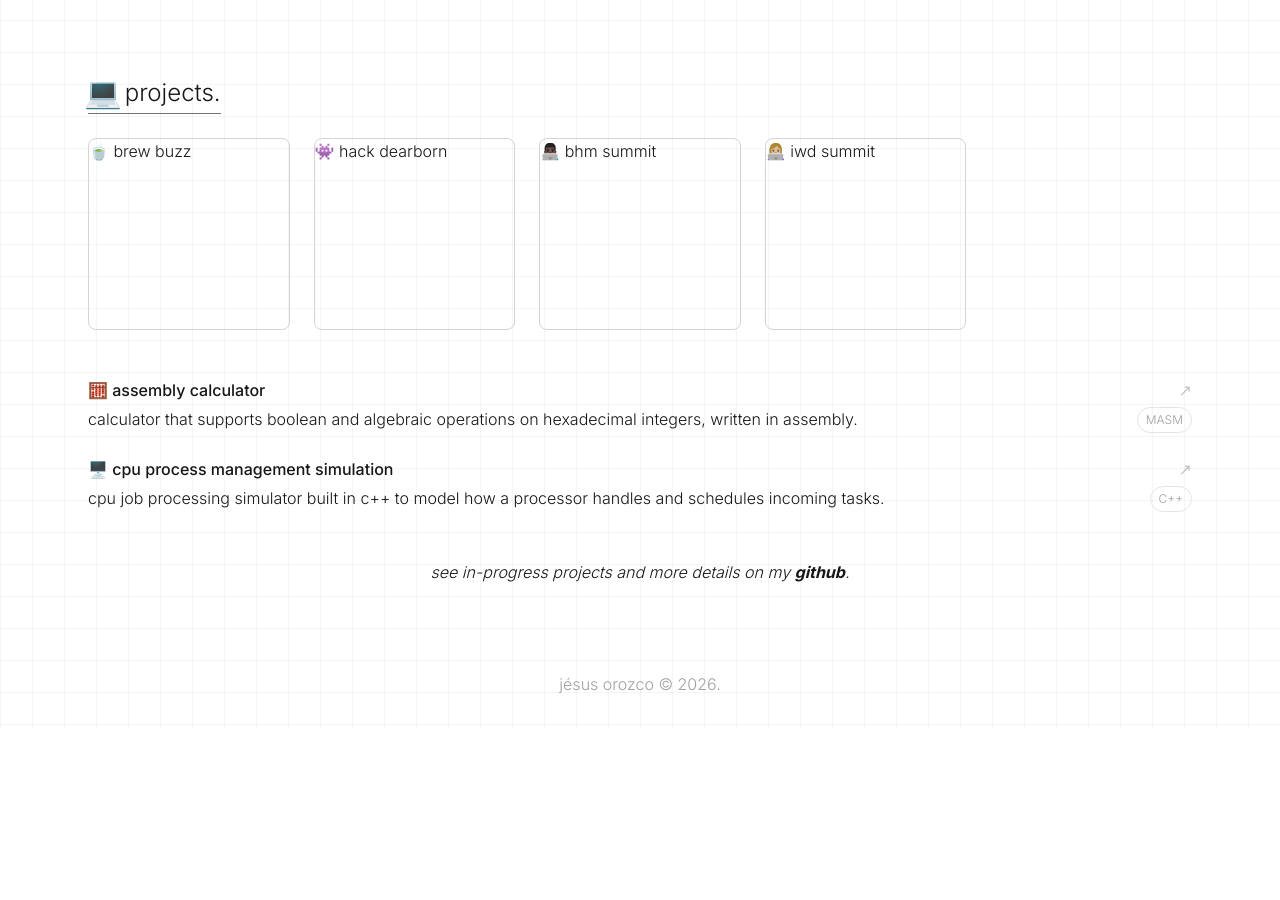
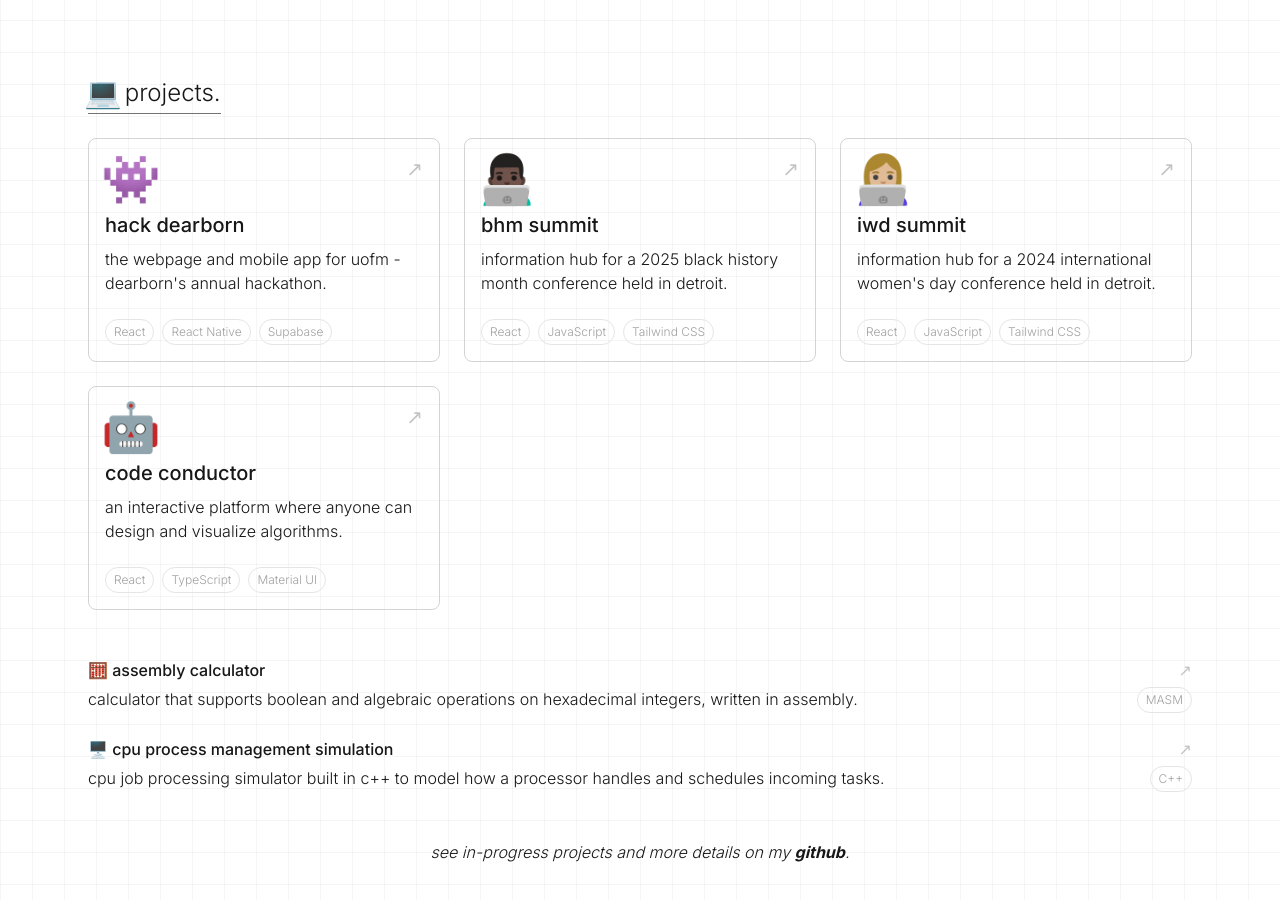
Before and after one commit to eisaa-rice/portfolio, a Next.js app: page / in a window 1280 px wide. Shown: the part 2380-3280 px from the top of the page. Before the commit the page ends 3108 px from the top, so only its background shows below. Built offline with nearby package versions, Linux system fonts and the light colour scheme; a web font is replaced by a local one.

Commit message:
main projects

```diff
--- a/app/components/sections/projects.tsx
+++ b/app/components/sections/projects.tsx
@@ -6,55 +6,93 @@ import SectionHeader from "../ui/sectionHeader";
 
 const mainProjects = [
   {
-    title: "🍵 brew buzz",
-    desc: "mobile app for local coffee shops integrated with clover's point-of-sales system.",
-    link: "",
-    skills: ["React Native", "Express", "PostgreSQL"],
-  },
-  {
-    title: "👾 hack dearborn",
+    title: "hack dearborn",
+    emoji: "👾",
     desc: "the webpage and mobile app for uofm - dearborn's annual hackathon.",
     link: "https://www.hackdearborn.org/",
     skills: ["React", "React Native", "Supabase"],
   },
   {
-    title: "👨🏿‍💻 bhm summit",
+    title: "bhm summit",
+    emoji: "👨🏿‍💻",
+
     desc: "information hub for a 2025 black history month conference held in detroit.",
     img: "/images/bhm.png",
     link: "https://gdg-summit-webiste.vercel.app/",
     skills: ["React", "JavaScript", "Tailwind CSS"],
   },
   {
-    title: "👩🏼‍💻 iwd summit",
+    title: "iwd summit",
+    emoji: "👩🏼‍💻",
+
     desc: "information hub for a 2024 international women's day conference held in detroit.",
     img: "/images/iwd.png",
     link: "https://www.iwdsummit.com/",
     skills: ["React", "JavaScript", "Tailwind CSS"],
   },
+  {
+    title: "code conductor",
+    emoji: "🤖",
+    desc: "an interactive platform where anyone can design and visualize algorithms.",
+    img: "/images/cc.png",
+    link: "https://www.codeconductor.org/",
+    skills: ["React", "TypeScript", "Material UI"],
+  },
 ];
 
 const MainProject = ({
   title,
+  emoji,
   desc,
   link,
   skills,
 }: {
   title: string;
+  emoji: string;
   desc: string;
   link: string;
   skills: string[];
 }) => {
   return (
     <motion.a
-      className="border border-neutral-300 rounded-lg
-      min-h-48"
+      className="flex flex-col
+      border rounded-lg p-4"
       href={link}
       target="_blank"
       rel="noopener noreferrer"
-      initial={{ scale: 1 }}
-      whileHover={{ scale: 1.025, cursor: "pointer" }}
+      whileHover="link"
+      initial={{ scale: 1, borderColor: "#d4d4d4" }}
+      variants={{
+        link: { scale: 1.025, borderColor: "#000000", cursor: "pointer" },
+      }}
     >
-      <p>{title}</p>
+      <div className="flex justify-between mb-2">
+        <p className="text-5xl -ml-1">{emoji}</p>
+
+        <motion.p
+          className="text-xl"
+          initial={{ opacity: 0.25, scale: 1, x: 0, y: 0 }}
+          variants={{ link: { opacity: 1, scale: 1.05, x: 2, y: -2 } }}
+        >
+          ↗
+        </motion.p>
+      </div>
+
+      <h3 className="font-medium text-xl">{title}</h3>
+
+      <p className="mt-2 pb-6">{desc}</p>
+
+      <div className="flex flex-wrap gap-2 mt-auto">
+        {skills.map((skill, i) => (
+          <p
+            key={i}
+            className="text-xs text-neutral-400
+            rounded-full border border-neutral-200 px-2 py-1"
+          >
+            {skill}
+          </p>
+        ))}
+      </div>
     </motion.a>
   );
 };
@@ -146,11 +184,12 @@ const Projects = () => {
     <section id="projects">
       <SectionHeader emoji="💻" title="projects" />
 
-      <div className="grid grid-cols-1 sm:grid-cols-3 md:grid-cols-4 lg:grid-cols-5 gap-6 mb-12">
+      <div className="grid grid-cols-1 sm:grid-cols-2 lg:grid-cols-3 gap-6 mb-12">
         {mainProjects.map((mp, i) => (
           <MainProject
             key={i}
             title={mp.title}
+            emoji={mp.emoji}
             desc={mp.desc}
             link={mp.link}
             skills={mp.skills}
```
